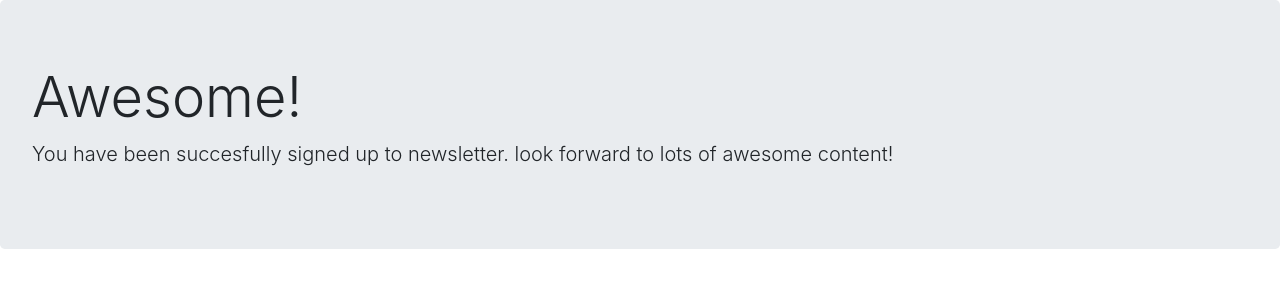
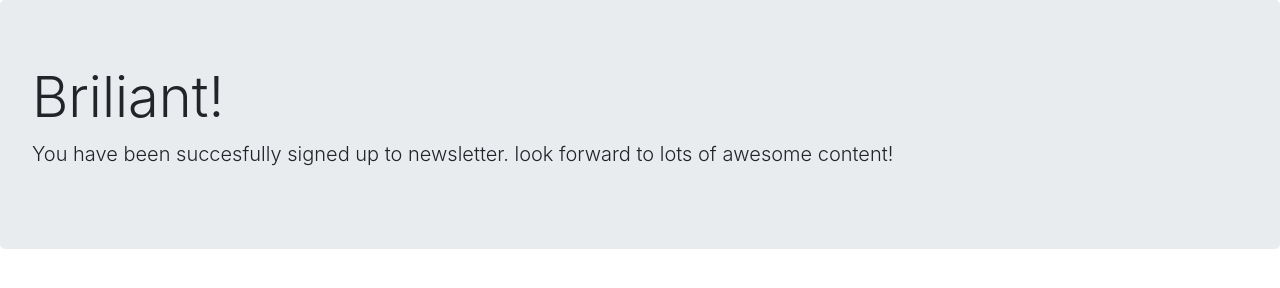
Before and after one commit to HarpreetSingh18/News-Letter-SignUp, a website: page Success.html in a window 1280 px wide. Drawn offline with nearby package versions, Linux system fonts and the light colour scheme.

Commit message:
updating

```diff
--- a/Success.html
+++ b/Success.html
@@ -8,7 +8,7 @@
 
 
 <div class="jumbotron">
-  <h1 class="display-4">Awesome!</h1>
+  <h1 class="display-4">Briliant!</h1>
   <p class="lead">You have been succesfully signed up to newsletter. look forward to lots of awesome content!<p>
 
 </div>
```
